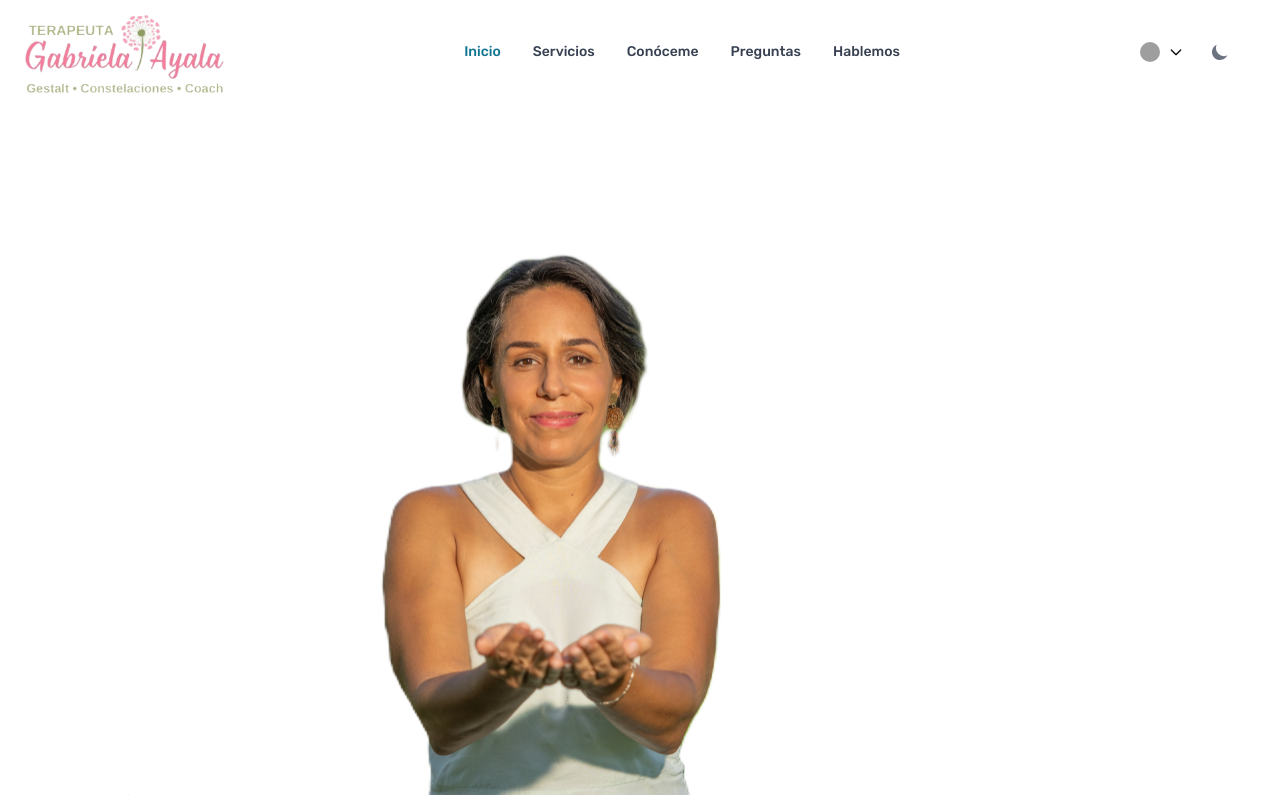
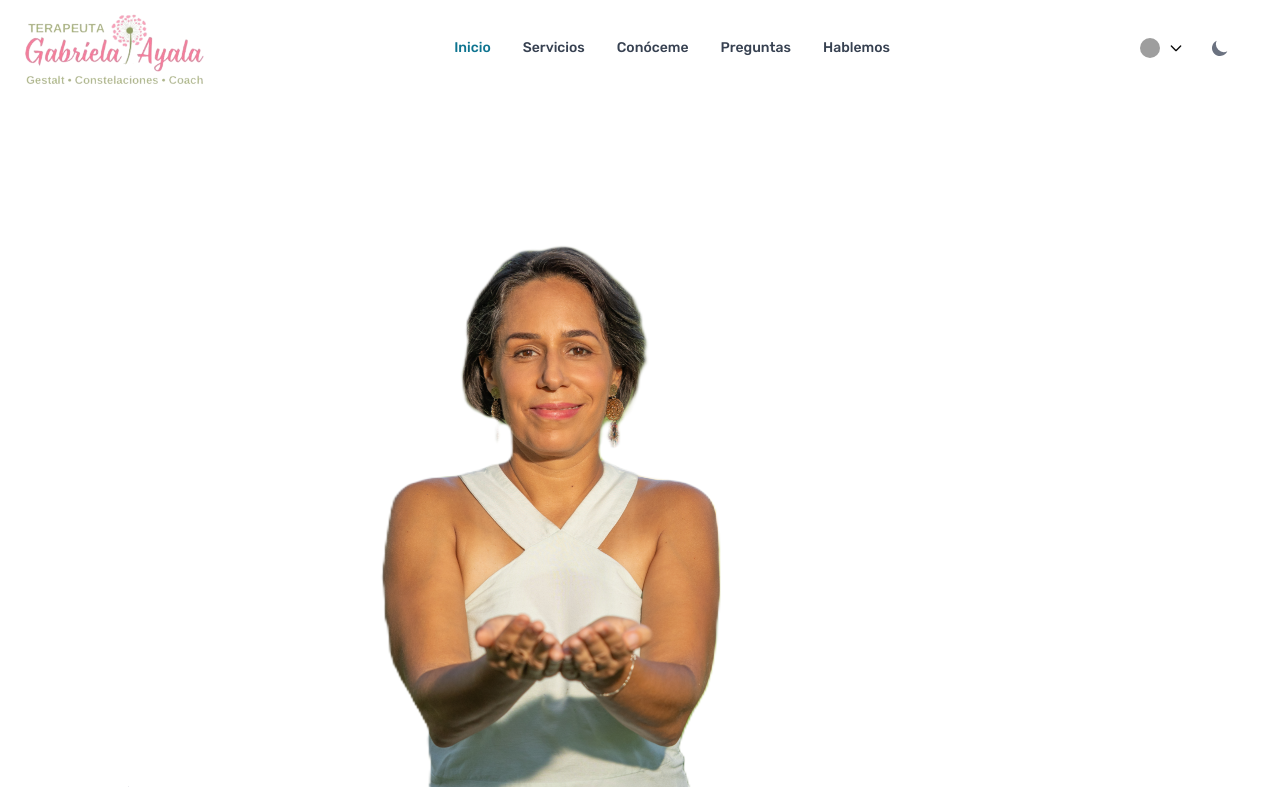
Before and after one commit to aayalas/gayatricoach.com, a Next.js app: page / in a window 1280 px wide. Shown: the top 800 px of the page. Built offline with nearby package versions, Linux system fonts and the light colour scheme; grey boxes are pictures that could not be loaded.

Commit message:
logo update 2

```diff
--- a/components/header.js
+++ b/components/header.js
@@ -25,8 +25,8 @@ export default function DefaultNavbar() {
           alt="Logo"
           className=""
           src="/logov2.svg"
-          width={200}
-          height={100}
+          width={180}
+          height={90}
         />
       </Navbar.Brand>
       <div className="flex md:order-2">
```
